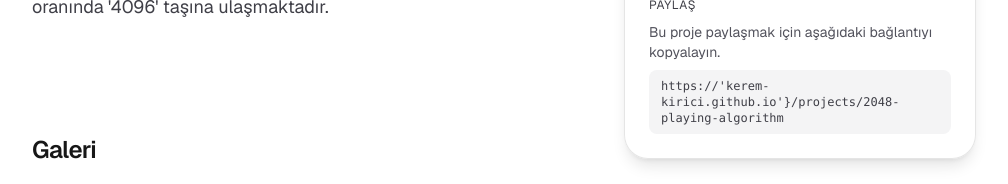
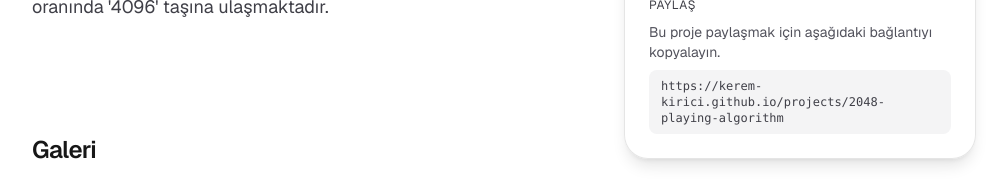
Before and after one commit to kerem-kirici/kerem-kirici.github.io, a Next.js app: page /projects/2048-playing-algorithm in a window 1280 px wide. Shown: the part 576-760 px from the top of the page, without its empty margins (136-1144 px from the left). Built offline with nearby package versions, Linux system fonts and the light colour scheme.

Commit message:
link correction

```diff
--- a/src/components/projects/ProjectDetailLayout.tsx
+++ b/src/components/projects/ProjectDetailLayout.tsx
@@ -105,7 +105,7 @@ export default function ProjectDetailLayout({ project }: ProjectDetailLayoutProp
                   <div className="mt-2 space-y-2 text-sm text-zinc-600 break-words dark:text-zinc-300">
                     <p>{t('projects.copy_link_to_share_description')}</p>
                     <code className="block rounded-lg bg-zinc-100 px-3 py-2 text-xs font-medium text-zinc-700 break-words dark:bg-zinc-800 dark:text-zinc-200">
-                      {`https://'kerem-kirici.github.io'}${project.href}`}
+                      {`https://kerem-kirici.github.io${project.href}`}
                     </code>
                   </div>
                 </div>
```
